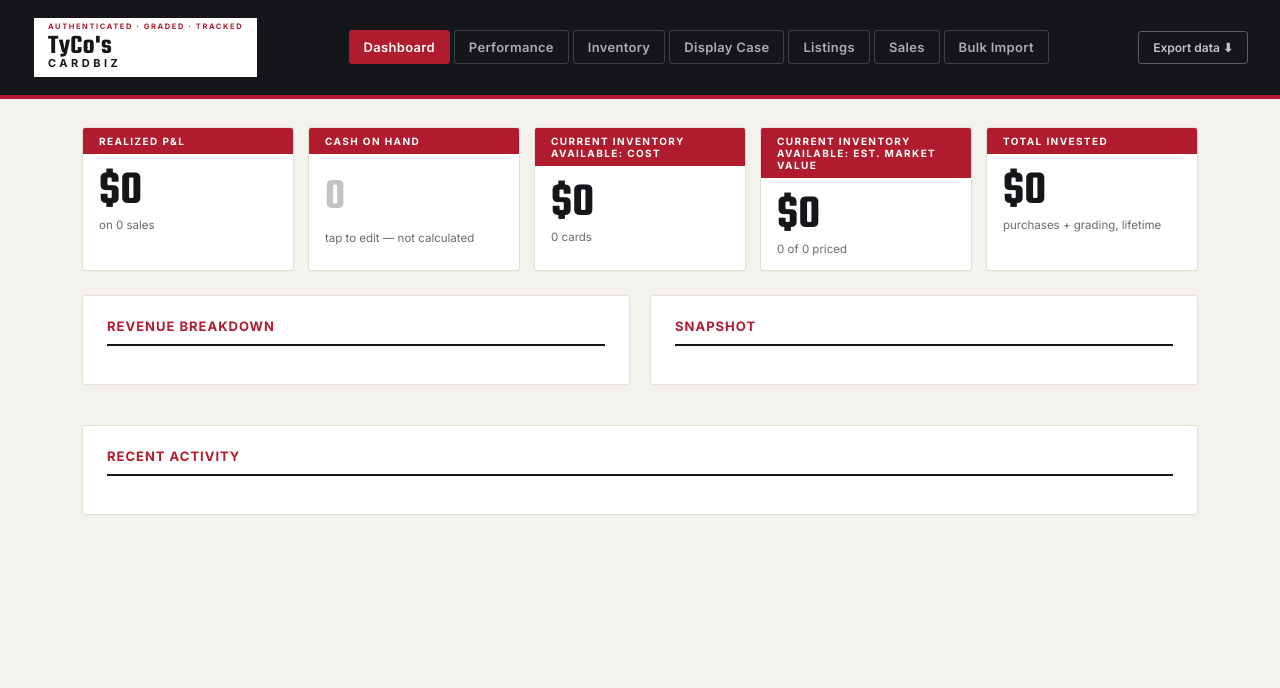
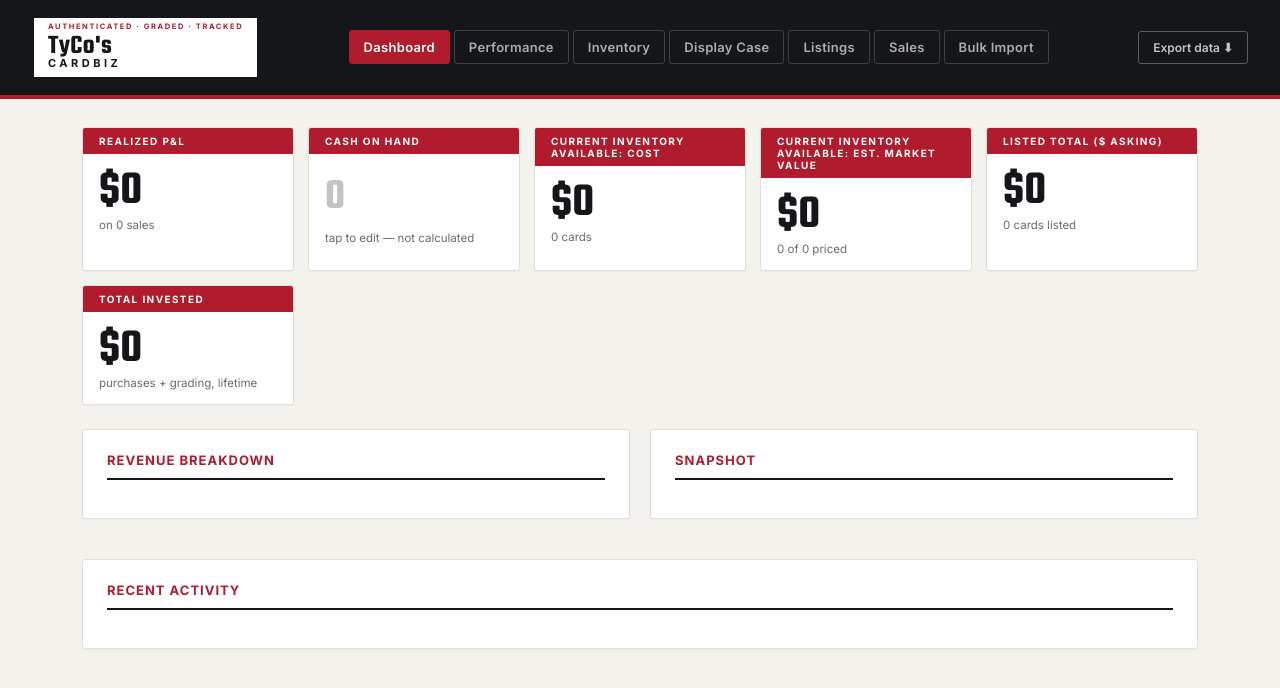
Before and after one commit to Tyc0-29/Carbiz-Dashboard, a website: page public/index.html in a window 1280 px wide. Drawn offline with nearby package versions, Linux system fonts and the light colour scheme; no server answers.

Commit message:
Add Listed total scoreboard cell back

```diff
--- a/public/app.js
+++ b/public/app.js
@@ -60,6 +60,8 @@ async function loadDashboard() {
   $('#sb-avail-cost-sub').textContent = `${d.inventory.availableCount} card${d.inventory.availableCount === 1 ? '' : 's'}`;
   $('#sb-avail-est').textContent = fmt$(d.inventory.availableEstimatedValue);
   $('#sb-avail-est-sub').textContent = `${d.inventory.availableWithEstimate} of ${d.inventory.availableCount} priced`;
+  $('#sb-listed').textContent = fmt$(d.inventory.listedAskingTotal);
+  $('#sb-listed-sub').textContent = `${d.inventory.listedCount} card${d.inventory.listedCount === 1 ? '' : 's'} listed`;
   $('#sb-invested').textContent = fmt$(d.totals.totalPurchaseCost + d.totals.totalGradingCost);
 
   const flagBanner = $('#flag-banner');
--- a/public/index.html
+++ b/public/index.html
@@ -62,6 +62,11 @@
         <div class="score-label">Current inventory available: Est. Market Value</div>
         <div class="score-value" id="sb-avail-est">$0</div>
         <div class="score-sub" id="sb-avail-est-sub">0 of 0 priced</div>
+      </div>
+      <div class="score-cell">
+        <div class="score-label">Listed total ($ asking)</div>
+        <div class="score-value" id="sb-listed">$0</div>
+        <div class="score-sub" id="sb-listed-sub">0 cards listed</div>
       </div>
       <div class="score-cell">
         <div class="score-label">Total invested</div>
```
